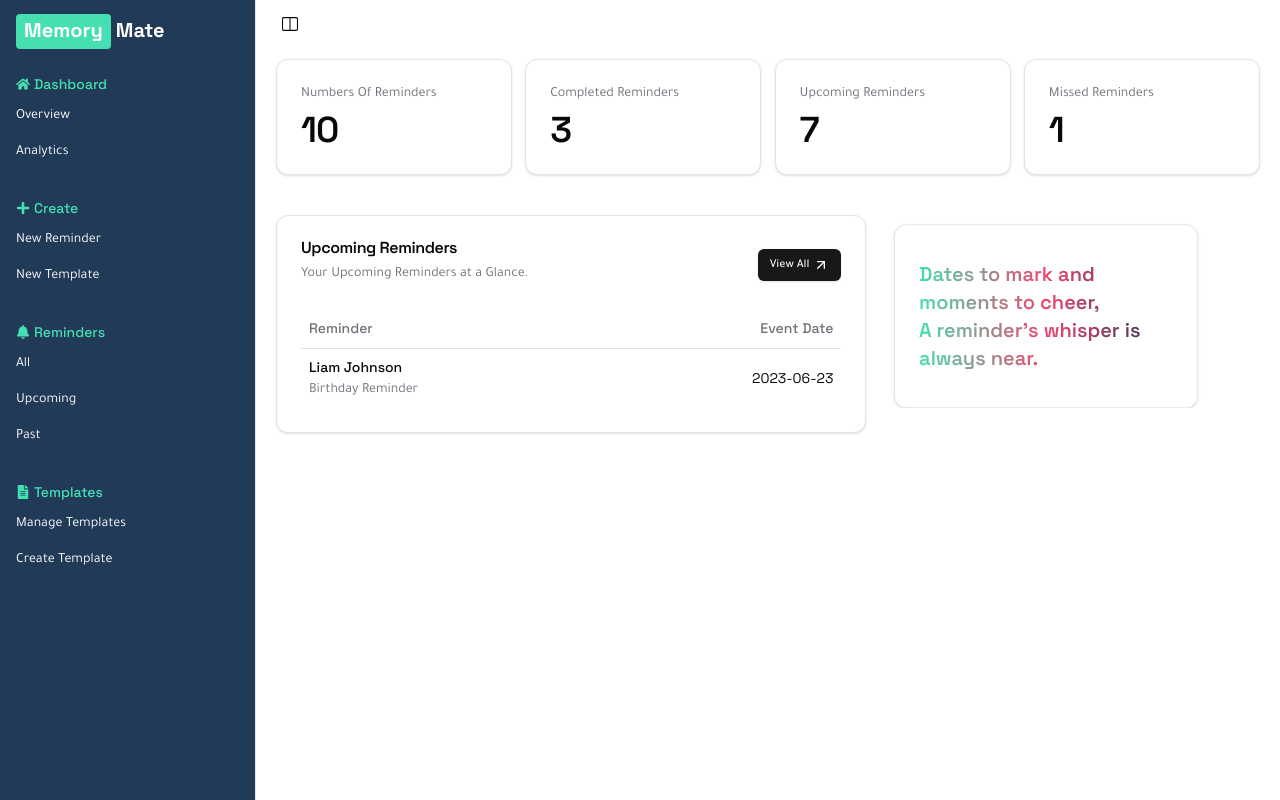
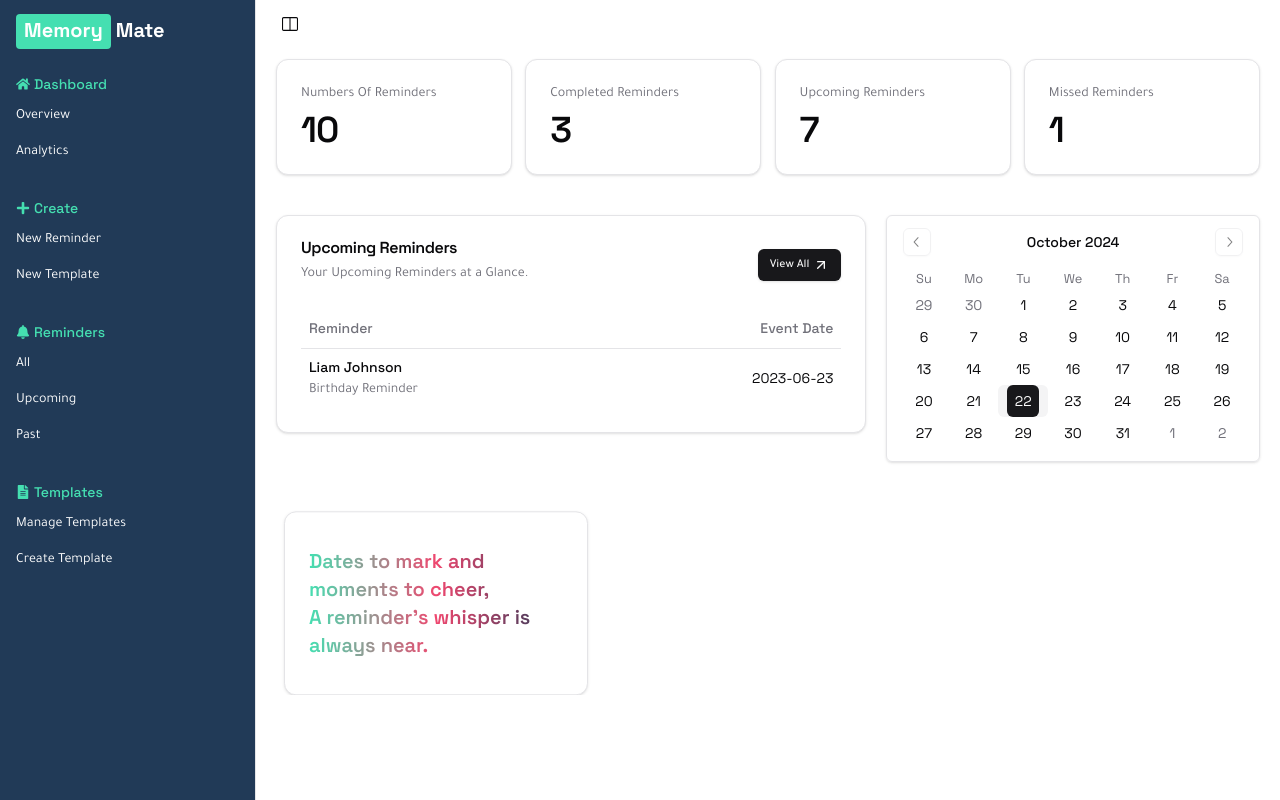
Before and after one commit to shawon111/remind-memo, a Next.js app: page /dashboard in a window 1280 px wide. Built offline with nearby package versions, Linux system fonts and the light colour scheme.

Commit message:
calender added

```diff
--- a/package.json
+++ b/package.json
@@ -23,12 +23,14 @@
     "@react-email/components": "^0.0.25",
     "class-variance-authority": "^0.7.1",
     "clsx": "^2.1.1",
+    "date-fns": "^3.6.0",
     "embla-carousel-autoplay": "^8.5.1",
     "embla-carousel-react": "^8.5.1",
     "lucide-react": "^0.453.0",
     "next": "14.2.15",
     "nodemailer": "^6.9.15",
     "react": "^18",
+    "react-day-picker": "^8.10.1",
     "react-dom": "^18",
     "react-hook-form": "^7.53.1",
     "react-icons": "^5.3.0",
--- a/src/app/dashboard/page.jsx
+++ b/src/app/dashboard/page.jsx
@@ -1,4 +1,5 @@
 import OverviewStats from "@/components/Dashboard/Overview/OverviewStats";
+import RemindersCalenderView from "@/components/Dashboard/Overview/RemindersCalenderView";
 import RemindersFunFact from "@/components/Dashboard/Overview/RemindersFunFact";
 import UpcomingReminders from "@/components/Dashboard/Overview/UpcomingReminders";
 
@@ -12,6 +13,13 @@
                         <UpcomingReminders />
                     </div>
                     <div className="w-full lg:w-[38%]">
+                        <RemindersCalenderView />
+                    </div>
+                </div>
+            </section>
+            <section>
+                <div className="pt-10">
+                    <div>
                         <RemindersFunFact />
                     </div>
                 </div>
--- /dev/null
+++ b/src/components/Dashboard/Overview/RemindersCalenderView.jsx
@@ -0,0 +1,27 @@
+'use client'
+import { Calendar } from "@/components/ui/calendar"
+import { useState } from "react";
+
+const RemindersCalenderView = () => {
+    const [date, setDate] = useState(new Date())
+    return (
+        <div className="w-full">
+            <Calendar
+                mode="single"
+                selected={date}
+                onSelect={setDate}
+                className="rounded-md border shadow w-full"
+                classNames={{
+                    months:
+                        "flex w-full flex-col sm:flex-row space-y-4 sm:space-x-4 sm:space-y-0 flex-1",
+                    month: "space-y-4 w-full flex flex-col",
+                    table: "w-full h-full border-collapse space-y-1",
+                    head_row: "",
+                    row: "w-full mt-2",
+                }}
+            />
+        </div>
+    );
+};
+
+export default RemindersCalenderView;
--- /dev/null
+++ b/src/components/ui/calendar.jsx
@@ -0,0 +1,68 @@
+"use client";
+import * as React from "react"
+import { DayPicker } from "react-day-picker"
+
+import { cn } from "@/lib/utils"
+import { buttonVariants } from "@/components/ui/button"
+import { ChevronLeftIcon, ChevronRightIcon } from "@radix-ui/react-icons"
+
+function Calendar({
+  className,
+  classNames,
+  showOutsideDays = true,
+  ...props
+}) {
+  return (
+    (<DayPicker
+      showOutsideDays={showOutsideDays}
+      className={cn("p-3", className)}
+      classNames={{
+        months: "flex flex-col sm:flex-row space-y-4 sm:space-x-4 sm:space-y-0",
+        month: "space-y-4",
+        caption: "flex justify-center pt-1 relative items-center",
+        caption_label: "text-sm font-medium",
+        nav: "space-x-1 flex items-center",
+        nav_button: cn(
+          buttonVariants({ variant: "outline" }),
+          "h-7 w-7 bg-transparent p-0 opacity-50 hover:opacity-100"
+        ),
+        nav_button_previous: "absolute left-1",
+        nav_button_next: "absolute right-1",
+        table: "w-full border-collapse space-y-1",
+        head_row: "flex",
+        head_cell:
+          "text-muted-foreground rounded-md w-8 font-normal text-[0.8rem]",
+        row: "flex w-full mt-2",
+        cell: cn(
+          "relative p-0 text-center text-sm focus-within:relative focus-within:z-20 [&:has([aria-selected])]:bg-accent [&:has([aria-selected].day-outside)]:bg-accent/50 [&:has([aria-selected].day-range-end)]:rounded-r-md",
+          props.mode === "range"
+            ? "[&:has(>.day-range-end)]:rounded-r-md [&:has(>.day-range-start)]:rounded-l-md first:[&:has([aria-selected])]:rounded-l-md last:[&:has([aria-selected])]:rounded-r-md"
+            : "[&:has([aria-selected])]:rounded-md"
+        ),
+        day: cn(
+          buttonVariants({ variant: "ghost" }),
+          "h-8 w-8 p-0 font-normal aria-selected:opacity-100"
+        ),
+        day_range_start: "day-range-start",
+        day_range_end: "day-range-end",
+        day_selected:
+          "bg-primary text-primary-foreground hover:bg-primary hover:text-primary-foreground focus:bg-primary focus:text-primary-foreground",
+        day_today: "bg-accent text-accent-foreground",
+        day_outside:
+          "day-outside text-muted-foreground aria-selected:bg-accent/50 aria-selected:text-muted-foreground",
+        day_disabled: "text-muted-foreground opacity-50",
+        day_range_middle:
+          "aria-selected:bg-accent aria-selected:text-accent-foreground",
+        day_hidden: "invisible",
+        ...classNames,
+      }}
+      components={{
+        IconLeft: ({ ...props }) => <ChevronLeftIcon className="h-4 w-4" />,
+        IconRight: ({ ...props }) => <ChevronRightIcon className="h-4 w-4" />,
+      }}
+      {...props} />)
+  );
+}
+Calendar.displayName = "Calendar"
+
+export { Calendar }
```
Also changed, not shown: 1 other file (tests, documents, lock files or other folders).
